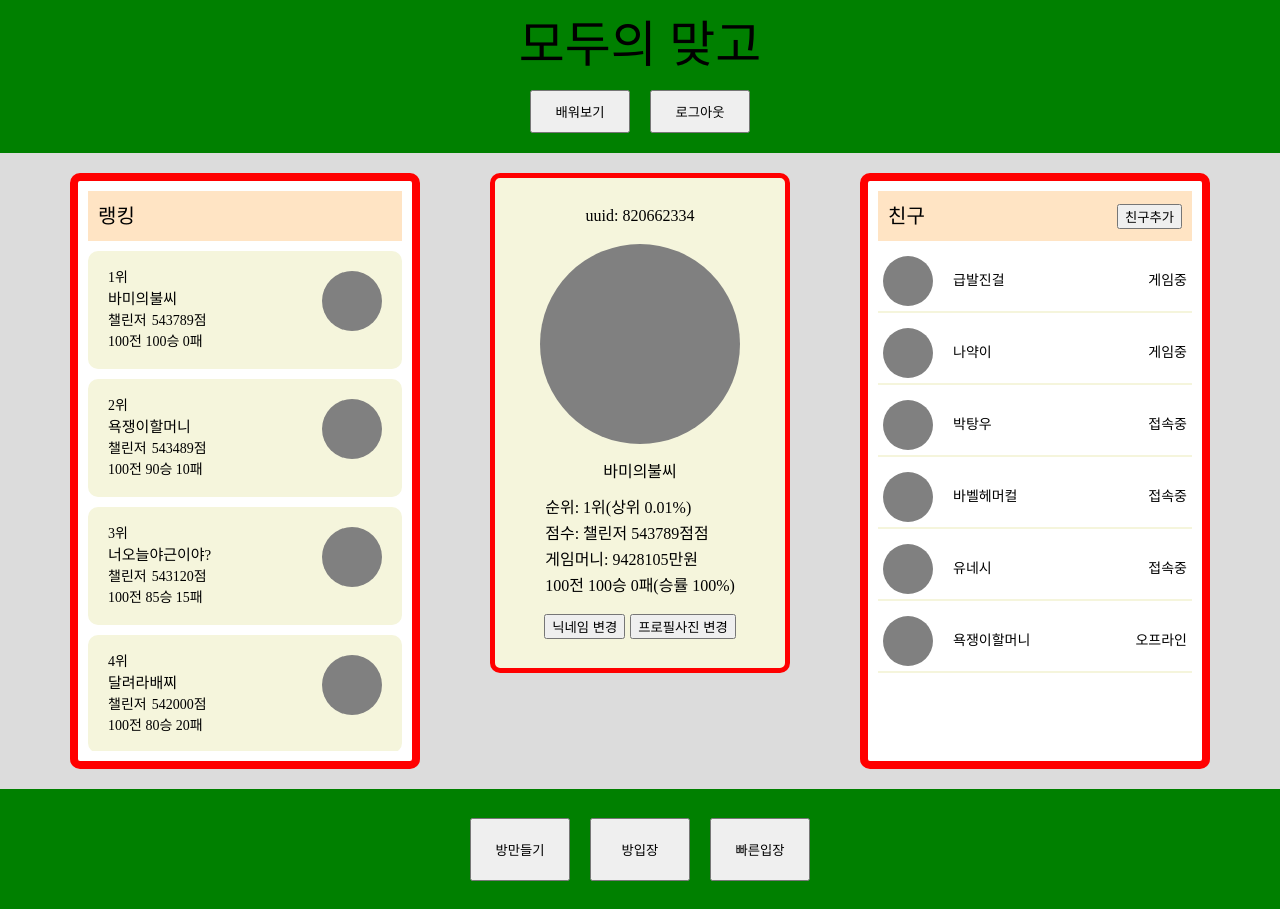
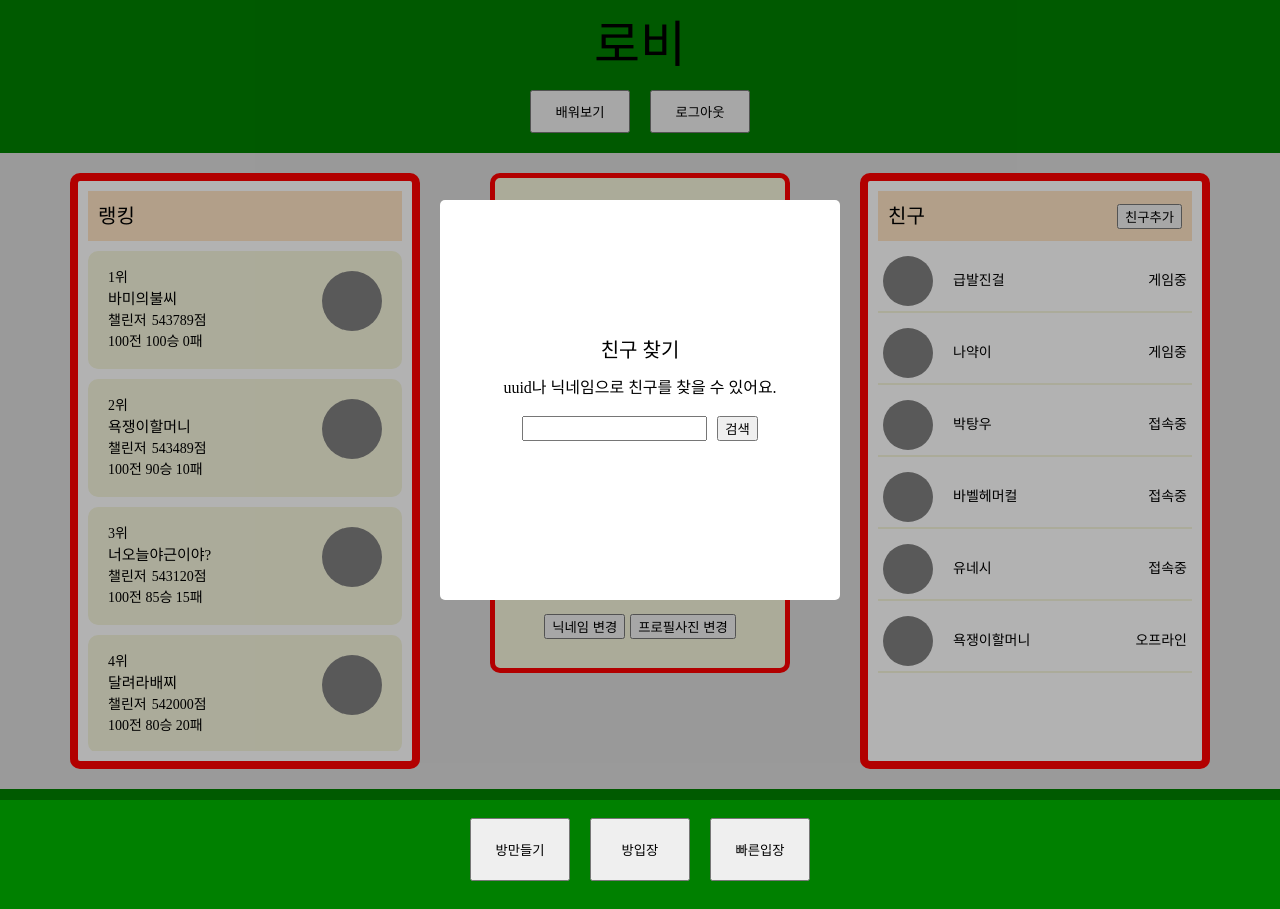
Before and after one commit to TmaxGames/madgo-fe, a React (Vite) app: page /lobby in a window 1280 px wide. Both pictures are taken after a click on the button "친구추가". Built offline with nearby package versions, Linux system fonts and the light colour scheme.

Commit message:
feat: add buddy modal mock ui skectch

```diff
--- a/src/pages/home/components/alertModal/index.tsx
+++ b/src/pages/home/components/alertModal/index.tsx
@@ -18,7 +18,6 @@ const AlertModal = ({ message, onClickClose }: AlertModalProps) => {
             </AlertModalContainer>
             <ModalBackDrop onClickClose={onClickClose} />
         </>,
-
         rootElement
     );
 };
--- /dev/null
+++ b/src/pages/lobby/components/addBuddyModal/index.tsx
@@ -0,0 +1,67 @@
+import styled from 'styled-components';
+import { createPortal } from 'react-dom';
+import ModalBackDrop from '@components/modalBackDrop';
+
+interface AddBuddyModalProps {
+    onClickClose: () => void;
+}
+
+const AddBuddyModal = ({ onClickClose }: AddBuddyModalProps) => {
+    const rootElement = document.getElementById('root-container') as HTMLElement;
+    return createPortal(
+        <>
+            <AddBuddyModalContainer>
+                <Header>
+                    <Title>친구 찾기</Title>
+                </Header>
+                <Description>uuid나 닉네임으로 친구를 찾을 수 있어요.</Description>
+                <Form>
+                    <InputField type="text" />
+                    <SearchButton type="submit" value="검색" />
+                </Form>
+                <SearchResult></SearchResult>
+            </AddBuddyModalContainer>
+            <ModalBackDrop onClickClose={onClickClose} />
+        </>,
+        rootElement
+    );
+};
+
+export default AddBuddyModal;
+
+const AddBuddyModalContainer = styled.div`
+    width: 400px;
+    height: 400px;
+    position: absolute;
+    top: 0;
+    bottom: 0;
+    margin: auto 0;
+    z-index: 1000;
+    background-color: white;
+    display: flex;
+    flex-direction: column;
+    justify-content: center;
+    align-items: center;
+    border-radius: 5px;
+    padding: 30px;
+    gap: 20px;
+`;
+
+const Header = styled.div``;
+
+const Title = styled.div`
+    font-size: 20px;
+`;
+
+const Description = styled.div``;
+
+const Form = styled.form`
+    display: flex;
+    gap: 10px;
+`;
+
+const InputField = styled.input``;
+
+const SearchButton = styled.input``;
+
+const SearchResult = styled.div``;
--- a/src/pages/lobby/components/myBuddy/index.tsx
+++ b/src/pages/lobby/components/myBuddy/index.tsx
@@ -1,13 +1,26 @@
 import { MyBuddyData } from 'mock';
 import { styled } from 'styled-components';
 import Buddy from './buddy';
+import { useState } from 'react';
+import AddBuddyModal from '../addBuddyModal';
 
 const MyBuddy = () => {
+    const [isOpenModal, setIsOpenModal] = useState<boolean>(false);
+
+    const handleClcikAddBuddy = () => {
+        setIsOpenModal(true);
+    };
+
+    const handleCloseModal = () => {
+        setIsOpenModal(false);
+    };
+
     return (
+        <>
             <MyBuddyContainer>
                 <Header>
                     <Title>친구</Title>
-                <AddBuddy>친구추가</AddBuddy>
+                    <AddBuddy onClick={handleClcikAddBuddy}>친구추가</AddBuddy>
                 </Header>
                 <BuddyList>
                     {MyBuddyData.map(({ nickname, state }) => (
@@ -15,6 +28,8 @@ const MyBuddy = () => {
                     ))}
                 </BuddyList>
             </MyBuddyContainer>
+            {isOpenModal && <AddBuddyModal onClickClose={handleCloseModal} />}
+        </>
     );
 };
 
--- a/src/pages/lobby/index.tsx
+++ b/src/pages/lobby/index.tsx
@@ -20,9 +20,9 @@ const Lobby = () => {
     };
 
     return (
-        <LobbyContainer>
+        <LobbyContainer id="root-container">
             <Header>
-                <ServiceName>모두의 맞고</ServiceName>
+                <ServiceName>로비</ServiceName>
                 <HeaderMenu>
                     <TutorialButton>배워보기</TutorialButton>
                     <LogoutButton>로그아웃</LogoutButton>
```
Lines whose indentation alone changed are shown as unchanged.
